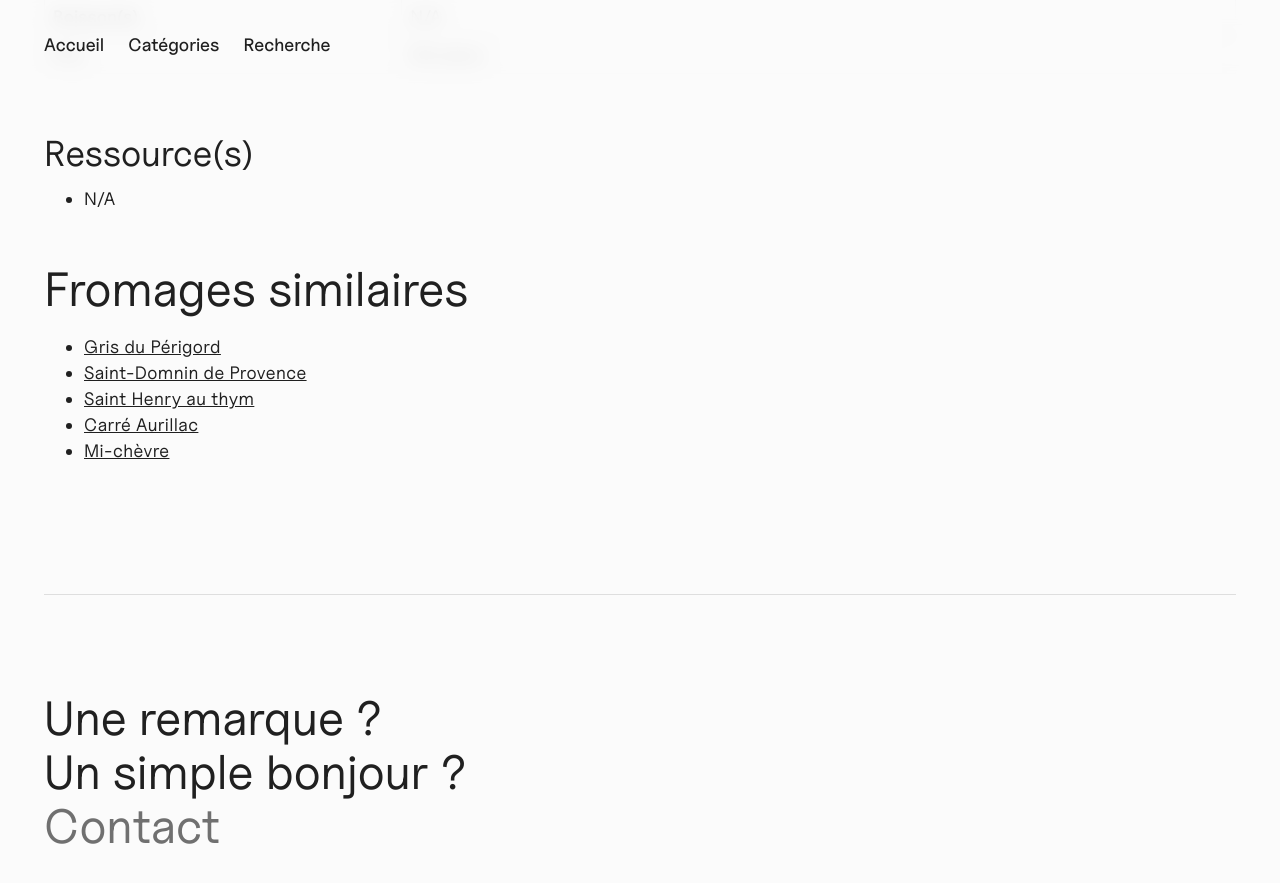
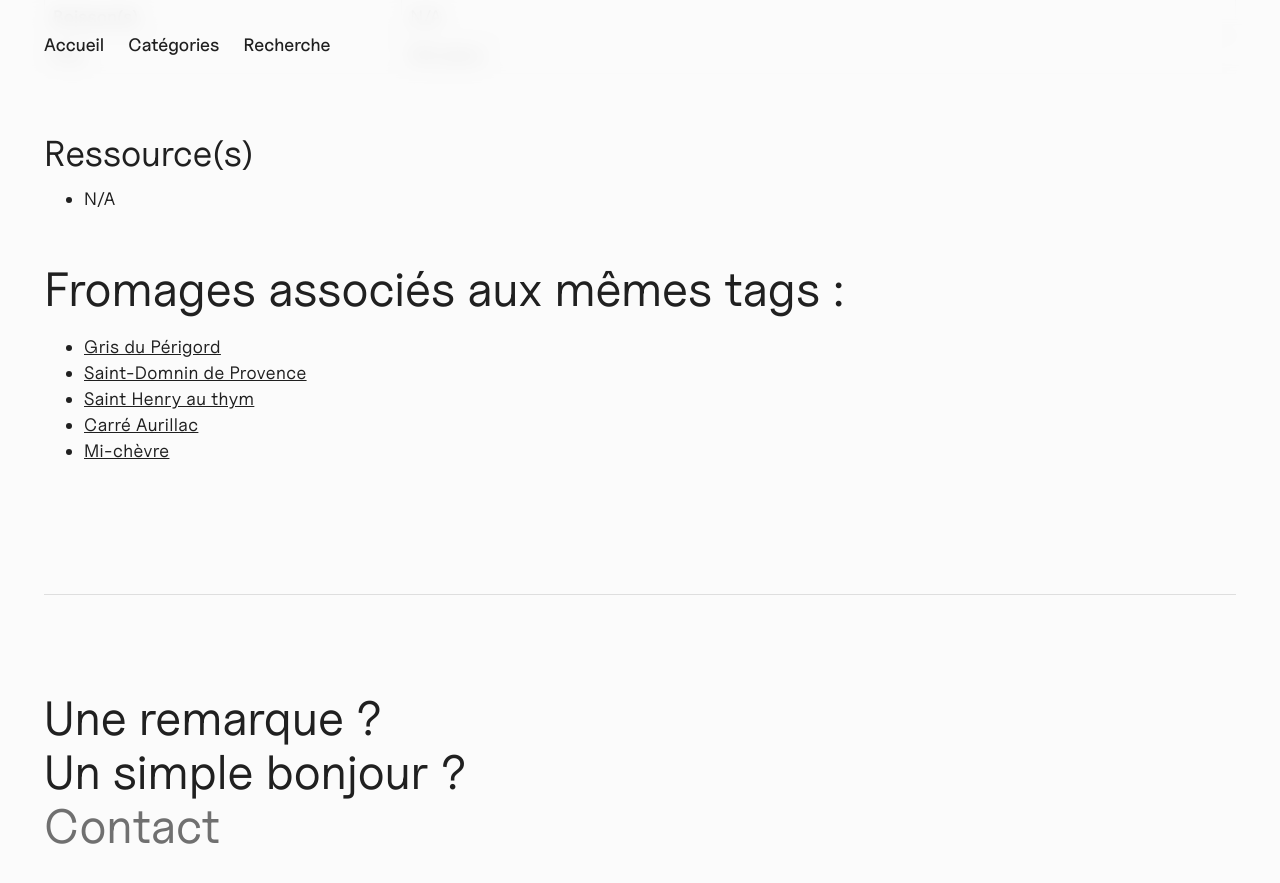
Before and after one commit to timotheejulien/fromages, a Jekyll site: the page built from _posts/2024-02-21-ovale-brebis.md, in a window 1280 px wide and 900 px high, scrolled down 1173 px. Shown: the top 883 px of the window. Built offline with Jekyll 4.4.1, drawn with Linux system fonts in a browser that asks for light colours; comment, search, counter and statistics services are not loaded.

Commit message:
Update post.html

```diff
--- a/_layouts/post.html
+++ b/_layouts/post.html
@@ -20,7 +20,7 @@
     </section>
 
     <section class="container">
-        <h2>Fromages similaires</h2>
+        <h2>Fromages associés aux mêmes tags :</h2>
 
         {% assign maxRelated = 5 %}
         {% assign minCommonTags =  1 %}
```
